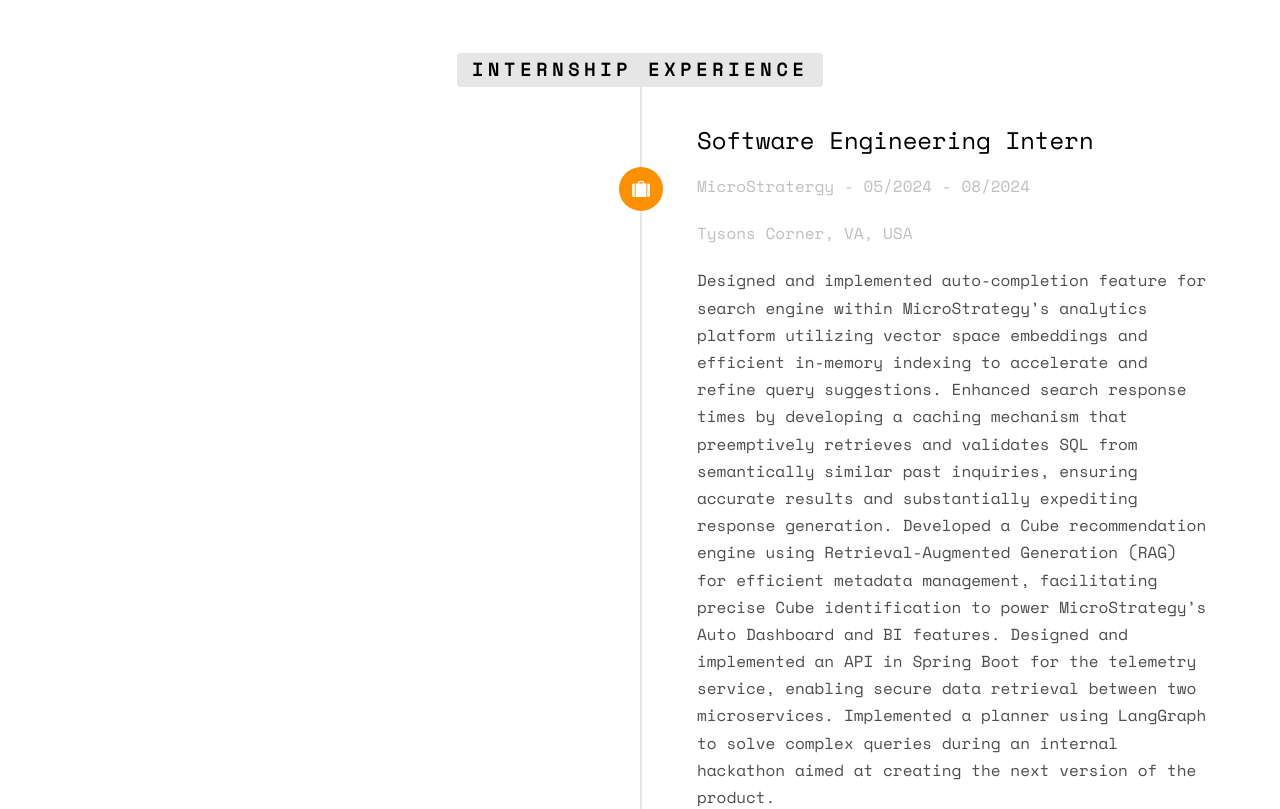
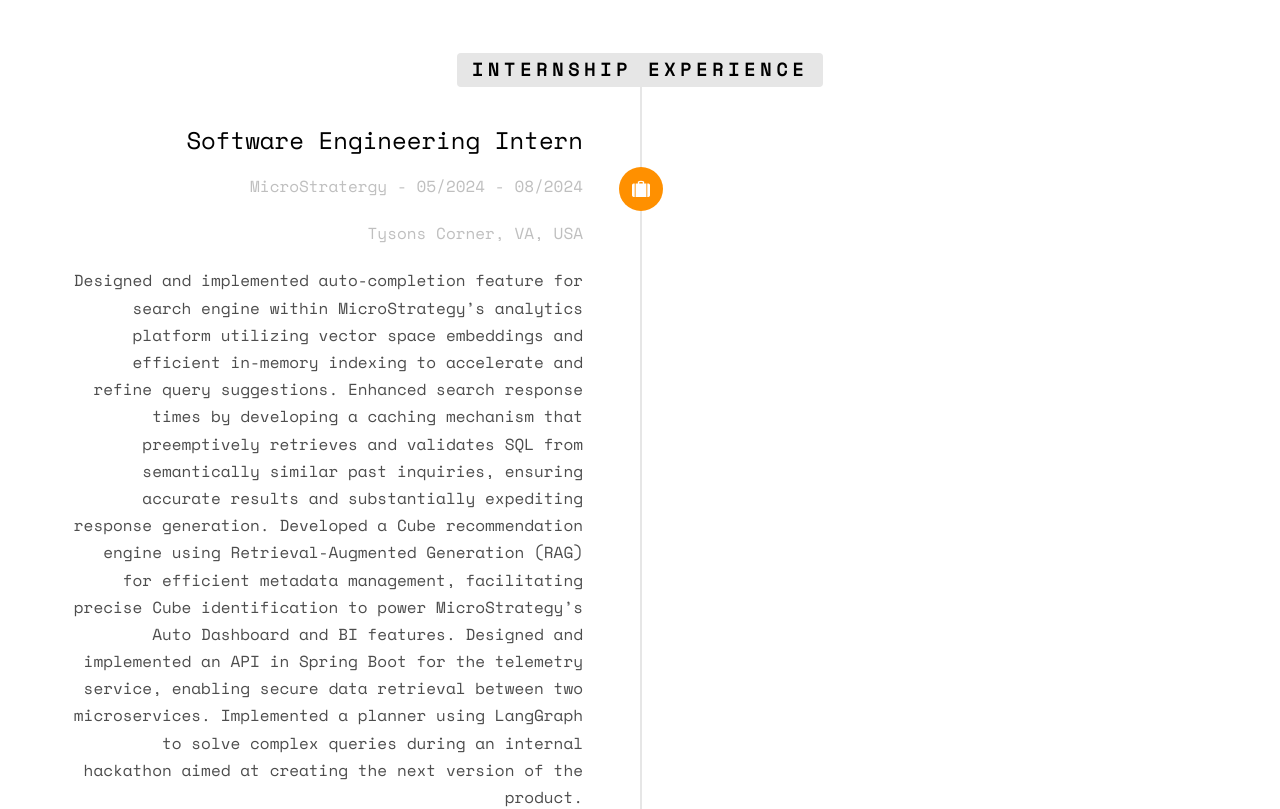
Before and after one commit to JaiJoshi123/JaiJoshi123.github.io, a plain HTML site: page index.html in a window 1280 px wide. Shown: the part 1820-2629 px from the top of the page. Drawn offline with nearby package versions, Linux system fonts and the light colour scheme; some packages are replaced by stand-ins of ours; no server answers; files whose address does not match are found by name.

Commit message:
Update index.html

```diff
--- a/index.html
+++ b/index.html
@@ -152,7 +152,7 @@
 									<h3>Internship Experience</h3>
 								</div>
 							</li>
-							<li class="animate-box timeline-inverted">
+							<li class="timeline-unverted animate-box">
 								<div class="timeline-badge"><i class="icon-suitcase"></i></div>
 								<div class="timeline-panel">
 									<div class="timeline-heading">
```
